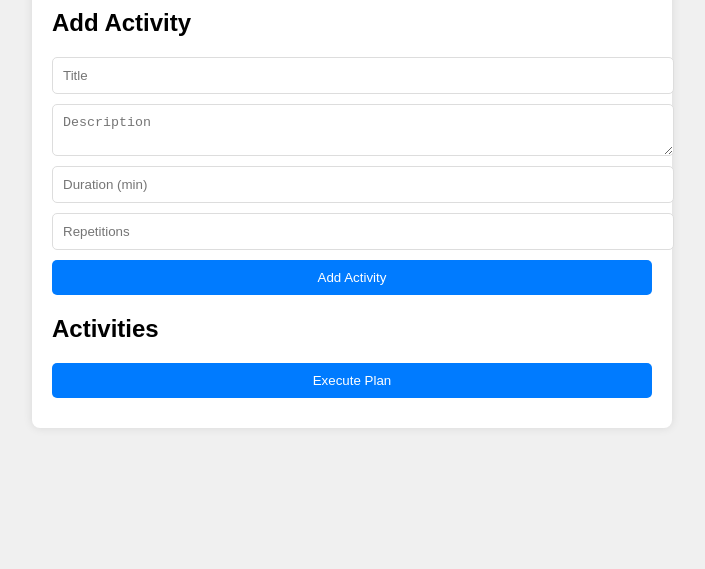
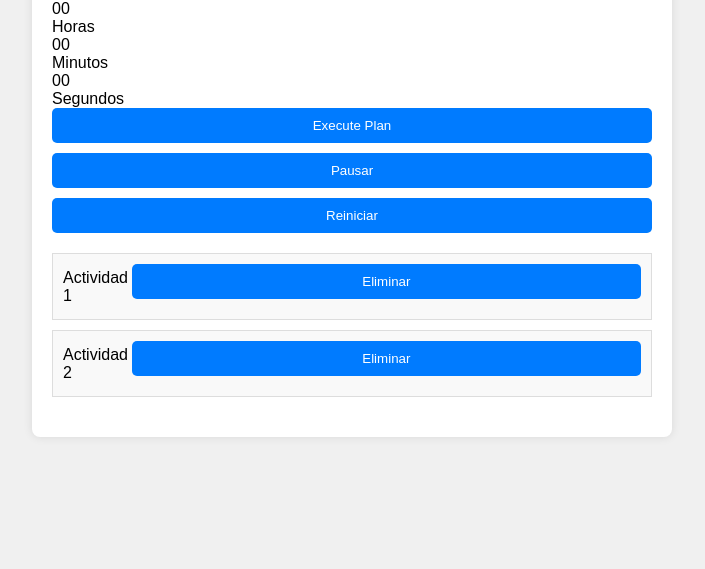
Before and after one commit to jpriosdev/Desarrollo, a plain HTML site: page index.html in a window 1280 px wide. Shown: the part 231-800 px from the top of the page, without its empty margins (288-993 px from the left). Drawn offline with Linux system fonts and the light colour scheme.

Commit message:
Update index.html

```diff
--- a/index.html
+++ b/index.html
@@ -1,39 +1,59 @@
 <!DOCTYPE html>
-<html lang="en">
+<html lang="es">
 <head>
     <meta charset="UTF-8">
-    <meta name="viewport" content="width=device-width, initial-scale=1.0">
-    <title>Training Plan</title>
+    <title>Mi Aplicación</title>
+    <!-- Enlace al archivo CSS existente -->
     <link rel="stylesheet" href="styles.css">
 </head>
 <body>
     <div class="container">
-        <h1>Training Plan</h1>
+        <h1>Bienvenido a Mi Aplicación</h1>
+
+        <!-- Contador de Tiempo Transcurrido (oculto inicialmente) -->
+        <div id="contador" class="contador oculto">
+            <div class="unidad">
+                <div class="numero" id="horas">00</div>
+                <div class="etiqueta">Horas</div>
+            </div>
+            <div class="unidad">
+                <div class="numero" id="minutos">00</div>
+                <div class="etiqueta">Minutos</div>
+            </div>
+            <div class="unidad">
+                <div class="numero" id="segundos">00</div>
+                <div class="etiqueta">Segundos</div>
+            </div>
+        </div>
+
+        <!-- Botones para Controlar el Contador -->
         <div class="crud-form">
-            <h2>Add Activity</h2>
-            <form id="activityForm">
-                <input type="text" id="title" placeholder="Title" required>
-                <textarea id="description" placeholder="Description"></textarea>
-                <input type="number" id="duration" placeholder="Duration (min)" required>
-                <input type="number" id="repetitions" placeholder="Repetitions">
-                <button type="submit">Add Activity</button>
-            </form>
+            <!-- Botón para Ejecutar el Plan -->
+            <button id="executePlan">Execute Plan</button>
+            <!-- Botones para Pausar y Reiniciar (ocultos inicialmente) -->
+            <button id="pauseCounter" class="oculto">Pausar</button>
+            <button id="resetCounter" class="oculto">Reiniciar</button>
         </div>
+
+        <!-- Lista de Actividades -->
         <div class="activity-list">
-            <h2>Activities</h2>
-            <ul id="activities"></ul>
-        </div>
-        <button id="executePlan">Execute Plan</button>
-    </div>
-
-    <div id="executionModal" class="modal">
-        <div class="modal-content">
-            <span class="close">&times;</span>
-            <div id="executionDetails"></div>
-            <button id="nextActivity">Next Activity</button>
+            <ul>
+                <li>Actividad 1 <button>Eliminar</button></li>
+                <li>Actividad 2 <button>Eliminar</button></li>
+                <!-- Más actividades -->
+            </ul>
         </div>
     </div>
 
-    <script src="script.js"></script>
+    <!-- Modal y otros elementos existentes -->
+    <div id="miModal" class="modal">
+        <div class="modal-content">
+            <span class="close">&times;</span>
+            <p>Contenido del Modal</p>
+        </div>
+    </div>
+
+    <!-- Enlace al archivo JavaScript -->
+    <script src="contador.js"></script>
 </body>
 </html>
```
